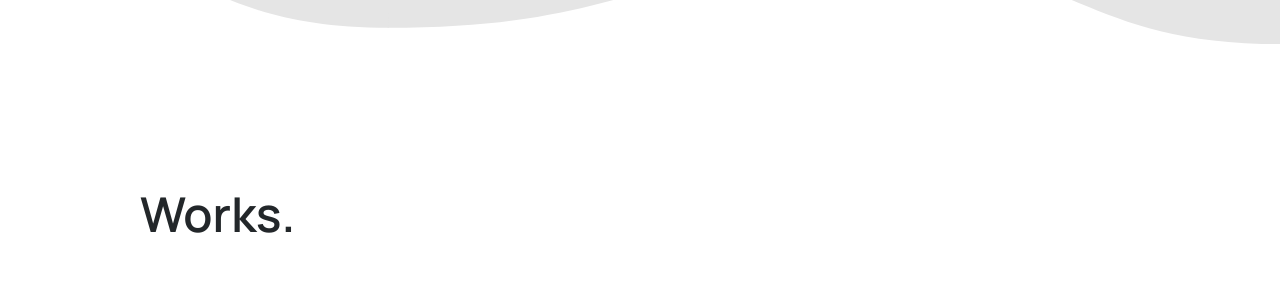
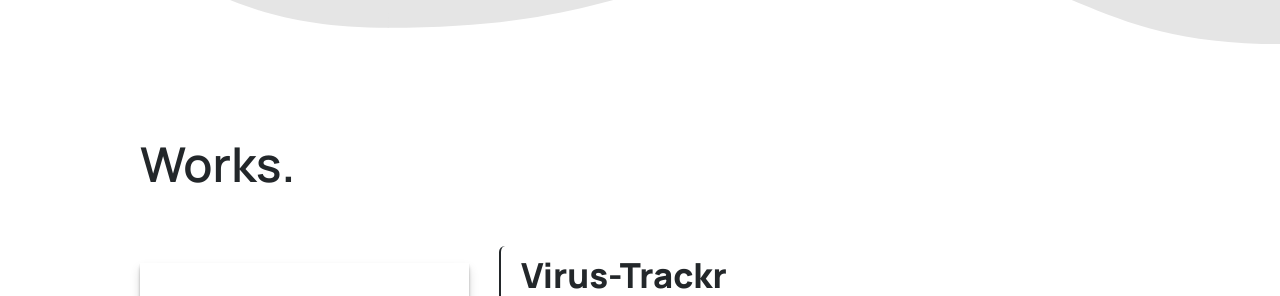
Before and after one commit to slippax/slippa-dev, a React (Create React App) app: page / in a window 1280 px wide. Shown: the part 1700-1996 px from the top of the page. Built offline with nearby package versions, Linux system fonts and the light colour scheme.

Commit message:
work spacing

```diff
--- a/src/components/layout/sections/Creations.js
+++ b/src/components/layout/sections/Creations.js
@@ -1,7 +1,8 @@
 import styled from "styled-components";
 import { useRef } from "react";
 import { Project, ProjectAlt } from "../../common/Project";
-import Fade from "react-reveal/Fade";
+import Fade from "react-reveal/Zoom";
+import Zoom from 'react-reveal/Fade';
 import virusimg from "../../../assets/WorkViews/virustrackr.JPG";
 import virusgif from "../../../assets/WorkViews/virustrackr.gif";
 import typeimg from "../../../assets/WorkViews/typeking.JPG";
@@ -18,14 +19,17 @@ const Wrapper = styled.div`
 
 const Container = styled.div`
   padding: 1em;
+  padding-bottom: 0px;
   @media (min-width: 700px) {
     padding: 2em;
     max-width: 700px;
     font-size: 1.1em;
+    padding-bottom: 0px;
   }
   @media (min-width: 1000px) {
     max-width: 1000px;
     font-size: 1.2em;
+    padding-bottom: 0px;
   }
 `;
 
@@ -37,6 +41,7 @@ const Subtitle = styled.p`
   color: ${(p) => p.theme.secondaryColor};
   @media (min-width: 1000px) {
     margin-bottom: -50px;
+    margin-top: -50px;
   }
 `;
 
@@ -46,10 +51,10 @@ export const Creations = () => {
     <div>
       <Wrapper>
         <Container>
-          <Fade top delay="200">
+          <Zoom>
             <Subtitle>Works.</Subtitle>
-          </Fade>
-          <Fade left delay="400">
+          </Zoom>
+          <Fade>
             <Project
               gif={virusgif}
               image={virusimg}
@@ -65,7 +70,7 @@ export const Creations = () => {
               }
             />
           </Fade>
-          <Fade right delay="400">
+          <Fade>
             <ProjectAlt
               gif={typegif}
               image={typeimg}
@@ -81,7 +86,7 @@ export const Creations = () => {
               }
             />
           </Fade>
-          <Fade left delay="400">
+          <Fade>
             <Project
               gif={todogif}
               image={todoimg}
@@ -93,7 +98,7 @@ export const Creations = () => {
               gitclick={() => window.open("https://github.com/slippax/todoz")}
             />
           </Fade>
-          <Fade right delay="400">
+          <Fade>
             <ProjectAlt
               gif={ezgif}
               image={ezimg}
```
Also changed, not shown: 1 other file (tests, documents, lock files or other folders).
